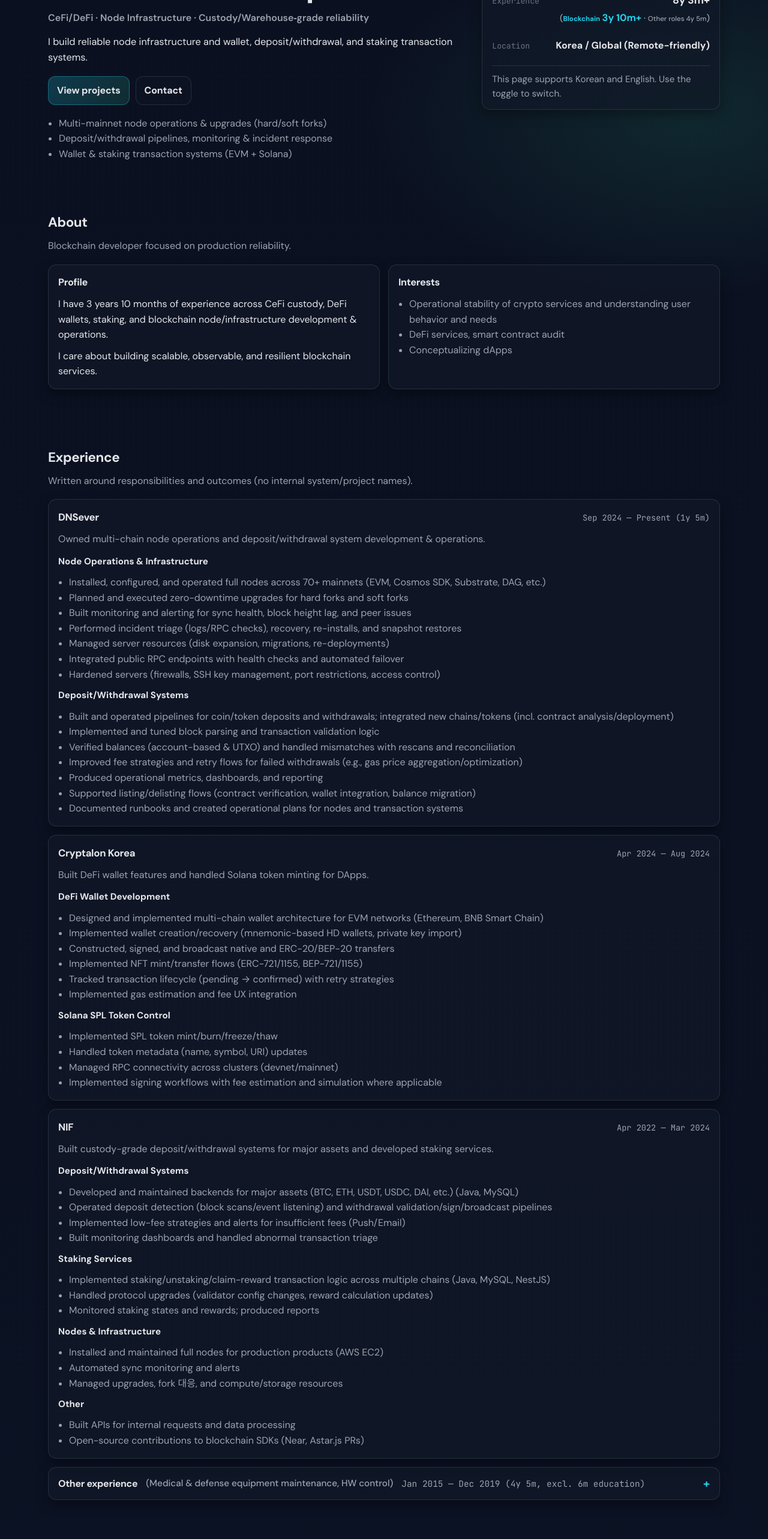
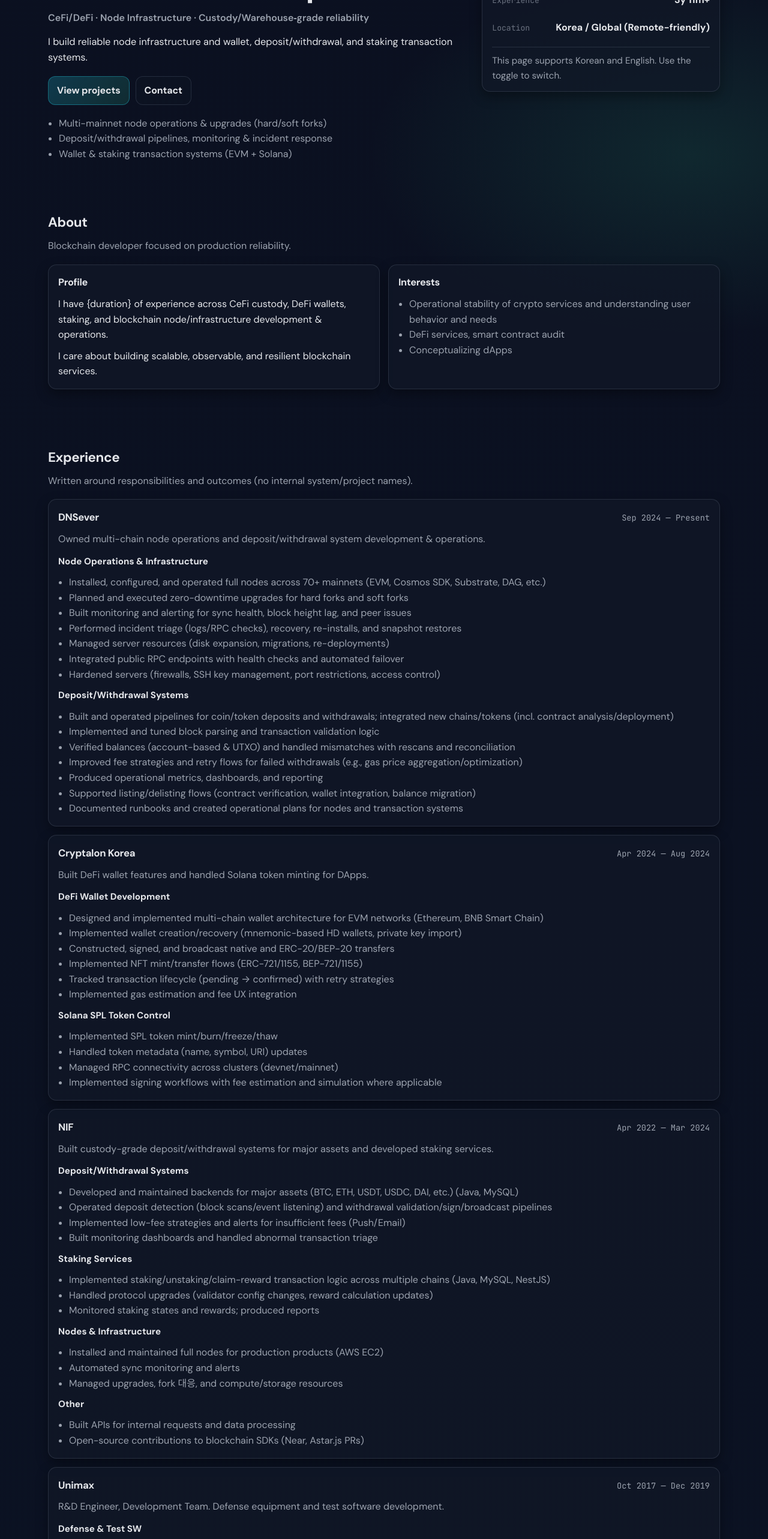
Before and after one commit to johnnyji-dev/AboutMe, a React (Create React App) app: page / in a window 1280 px wide. Shown: the part 234-2800 px from the top of the page at 60% size. Built offline with nearby package versions, Linux system fonts and the light colour scheme.

Commit message:
chore: 스타일·앱·데이터 수정 사항 반영
Co-authored-by: Cursor <cursoragent@cursor.com>

```diff
--- a/src/App.css
+++ b/src/App.css
@@ -287,41 +287,6 @@ a {
   text-align: right;
 }
 
-.hero-card-value-with-note {
-  display: flex;
-  flex-direction: column;
-  align-items: flex-end;
-  gap: 2px;
-}
-
-.hero-card-value-main {
-  font-size: 1.08rem;
-}
-
-.hero-card-value-note {
-  display: block;
-  font-weight: 500;
-  color: var(--muted);
-  font-size: 0.9rem;
-}
-
-.hero-card-value-duration {
-  font-size: 1.02rem;
-}
-
-.hero-card-value-emphasis {
-  color: var(--accent);
-  font-weight: 700;
-}
-
-.hero-card-value-label {
-  font-size: 0.72rem;
-}
-
-.hero-card-value-others {
-  font-size: 0.72rem;
-}
-
 .hero-card-divider {
   height: 1px;
   background: var(--border);
@@ -458,67 +423,6 @@ a {
   margin: 0;
   padding-left: 18px;
   color: var(--muted);
-}
-
-.exp-others-wrap {
-  display: grid;
-  gap: 14px;
-}
-
-.exp-others-toggle {
-  display: flex;
-  flex-wrap: wrap;
-  align-items: center;
-  gap: 10px 14px;
-  width: 100%;
-  padding: 14px 16px;
-  border: 1px solid var(--border);
-  border-radius: var(--radius);
-  background: var(--card);
-  box-shadow: var(--shadow2);
-  color: var(--text);
-  font-family: var(--font-sans);
-  font-size: 1rem;
-  text-align: left;
-  cursor: pointer;
-}
-
-.exp-others-toggle:hover {
-  border-color: var(--border2);
-  background: rgba(17, 24, 39, 0.85);
-}
-
-.exp-others-toggle:focus-visible {
-  outline: 2px solid var(--accent);
-  outline-offset: 2px;
-}
-
-.exp-others-label {
-  font-weight: 700;
-  letter-spacing: -0.02em;
-}
-
-.exp-others-summary {
-  color: var(--muted);
-  font-weight: 500;
-  font-size: 0.95rem;
-}
-
-.exp-others-period {
-  color: var(--muted);
-  font-family: var(--font-mono);
-  font-size: 0.9rem;
-}
-
-.exp-others-icon {
-  margin-left: auto;
-  font-size: 1.2rem;
-  font-weight: 700;
-  color: var(--accent);
-}
-
-.exp-others-stack {
-  margin-top: 0;
 }
 
 /* ===== Tabs & Projects ===== */
--- a/src/App.js
+++ b/src/App.js
@@ -1,64 +1,9 @@
 import React, { useState, useEffect } from 'react';
 import { DATA, STORAGE_KEY_LANG, getInitialLang } from './data';
-
-const EXPERIENCE_START = new Date(2022, 3, 1); // 2022년 4월 1일
-
-function getExperienceDuration() {
-  const end = new Date();
-  const months =
-    (end.getFullYear() - EXPERIENCE_START.getFullYear()) * 12 +
-    (end.getMonth() - EXPERIENCE_START.getMonth()) +
-    (end.getDate() >= EXPERIENCE_START.getDate() ? 0 : -1);
-  const y = Math.floor(months / 12);
-  const m = months % 12;
-  return { y, m };
-}
-
-function formatExperienceForHero(lang, { y, m }) {
-  if (lang === 'ko') return `${y}년 ${m}개월+`;
-  return `${y}y ${m}m+`;
-}
-
-function formatExperienceForParagraph(lang, { y, m }) {
-  if (lang === 'ko') return `${y}년 ${m}개월`;
-  return `${y} year${y !== 1 ? 's' : ''} ${m} month${m !== 1 ? 's' : ''}`;
-}
-
-const OTHERS_DURATION = { y: 4, m: 5 };
-
-function getTotalExperienceDuration(blockchain, others = OTHERS_DURATION) {
-  const totalMonths = (blockchain.y * 12 + blockchain.m) + (others.y * 12 + others.m);
-  return { y: Math.floor(totalMonths / 12), m: totalMonths % 12 };
-}
-
-function getDurationFromRange(periodStart, periodEnd, lang) {
-  const [yS, mS] = periodStart.split('-').map(Number);
-  const end = periodEnd ? (() => { const [yE, mE] = periodEnd.split('-').map(Number); return new Date(yE, mE - 1, 1); })() : new Date();
-  const start = new Date(yS, mS - 1, 1);
-  const months = (end.getFullYear() - start.getFullYear()) * 12 + (end.getMonth() - start.getMonth());
-  const y = Math.floor(months / 12);
-  const m = months % 12;
-  if (lang === 'ko') return `${y}년 ${m}개월`;
-  return `${y}y ${m}m`;
-}
-
-function formatExpPeriod(item, lang) {
-  if (!item.periodStart) return item.period;
-  const duration = getDurationFromRange(item.periodStart, item.periodEnd ?? null, lang);
-  return item.period.replace(/{duration}/g, duration);
-}
 
 function App() {
   const [lang, setLang] = useState(getInitialLang);
   const [projectTab, setProjectTab] = useState('blockchains');
-  const [othersExpanded, setOthersExpanded] = useState(false);
-  const experienceDurationRaw = getExperienceDuration();
-  const experienceDuration = formatExperienceForHero(lang, experienceDurationRaw);
-  const experienceDurationForParagraph = formatExperienceForParagraph(lang, experienceDurationRaw);
-  const totalDurationRaw = getTotalExperienceDuration(experienceDurationRaw);
-  const totalDuration = formatExperienceForHero(lang, totalDurationRaw);
-  const othersDurationFormatted =
-    lang === 'ko' ? `${OTHERS_DURATION.y}년 ${OTHERS_DURATION.m}개월` : `${OTHERS_DURATION.y}y ${OTHERS_DURATION.m}m`;
 
   useEffect(() => {
     if (typeof window !== 'undefined') {
@@ -139,13 +84,7 @@ function App() {
               </div>
               <div className="hero-card-row">
                 <span className="label">{d.facts.years}</span>
-                <span className="value hero-card-value-with-note">
-                  <span className="hero-card-value-main">{totalDuration}</span>
-                  <span className="hero-card-value-note">
-                    (<span className="hero-card-value-emphasis"><span className="hero-card-value-label">{d.facts.blockchainLabel}</span> <span className="hero-card-value-duration">{experienceDuration}</span></span>
-                    {lang === 'ko' ? ' · ' : ' · '}<span className="hero-card-value-others"><span className="hero-card-value-label">{d.facts.othersRoleLabel}</span> {othersDurationFormatted}</span>)
-                  </span>
-                </span>
+                <span className="value">{d.facts.yearsValue}</span>
               </div>
               <div className="hero-card-row">
                 <span className="label">{d.facts.location}</span>
@@ -166,7 +105,7 @@ function App() {
             <div className="grid-two">
               <div className="card">
                 <h3 className="card-title">{d.about.profileTitle}</h3>
-                <p className="card-text">{d.about.profileP1.replace(/{duration}/g, experienceDurationForParagraph)}</p>
+                <p className="card-text">{d.about.profileP1}</p>
                 <p className="card-text">{d.about.profileP2}</p>
               </div>
               <div className="card">
@@ -188,11 +127,11 @@ function App() {
               <p className="section-desc">{d.exp.desc}</p>
             </div>
             <div className="stack">
-              {d.exp.items.slice(0, -3).map((item, i) => (
+              {d.exp.items.map((item, i) => (
                 <article key={i} className="exp-card">
                   <div className="exp-top">
                     <h3 className="exp-company">{item.company}</h3>
-                    <div className="exp-period">{formatExpPeriod(item, lang)}</div>
+                    <div className="exp-period">{item.period}</div>
                   </div>
                   <p className="exp-lede">{item.lede}</p>
                   <div className="exp-area">
@@ -209,44 +148,6 @@ function App() {
                   </div>
                 </article>
               ))}
-              <div className="exp-others-wrap">
-                <button
-                  type="button"
-                  className="exp-others-toggle"
-                  onClick={() => setOthersExpanded((e) => !e)}
-                  aria-expanded={othersExpanded}
-                >
-                  <span className="exp-others-label">{d.exp.othersLabel}</span>
-                  <span className="exp-others-summary">({d.exp.othersSummary})</span>
-                  <span className="exp-others-period">{d.exp.othersPeriod}</span>
-                  <span className="exp-others-icon" aria-hidden="true">{othersExpanded ? '−' : '+'}</span>
-                </button>
-                {othersExpanded && (
-                  <div className="stack exp-others-stack">
-                    {d.exp.items.slice(-3).map((item, i) => (
-                      <article key={i} className="exp-card">
-                        <div className="exp-top">
-                          <h3 className="exp-company">{item.company}</h3>
-                          <div className="exp-period">{formatExpPeriod(item, lang)}</div>
-                        </div>
-                        <p className="exp-lede">{item.lede}</p>
-                        <div className="exp-area">
-                          {item.areas.map((a, j) => (
-                            <React.Fragment key={j}>
-                              <h4>{a.title}</h4>
-                              <ul>
-                                {a.bullets.map((b, k) => (
-                                  <li key={k}>{b}</li>
-                                ))}
-                              </ul>
-                            </React.Fragment>
-                          ))}
-                        </div>
-                      </article>
-                    ))}
-                  </div>
-                )}
-              </div>
             </div>
           </div>
         </section>
@@ -278,16 +179,7 @@ function App() {
               </button>
             </div>
             <div className="grid-three" aria-live="polite">
-              {projectsList.map((p, i) =>
-                p.noLink ? (
-                  <div key={i} className="project-card">
-                    <h3 className="project-name">{p.name}</h3>
-                    <p className="project-desc">{p.desc}</p>
-                    <div className="project-meta">
-                      <span className="pill">{p.tag}</span>
-                    </div>
-                  </div>
-                ) : (
+              {projectsList.map((p, i) => (
                 <a
                   key={i}
                   className="project-card"
@@ -297,15 +189,12 @@ function App() {
                 >
                   <h3 className="project-name">{p.name}</h3>
                   <p className="project-desc">{p.desc}</p>
-                    {!p.noPills && (
                   <div className="project-meta">
                     <span className="pill">{p.tag}</span>
-                        {!p.noGitHub && <span className="pill">GitHub</span>}
+                    <span className="pill">GitHub</span>
                   </div>
-                    )}
                 </a>
-                )
-              )}
+              ))}
             </div>
           </div>
         </section>
@@ -349,7 +238,7 @@ function App() {
                     <span className="link-k">{d.contact.email}</span>
                     <span className="link-v">{d.contact.emailValue}</span>
                   </a>
-                  <a className="link-item" href="https://www.linkedin.com/in/johnny-ji-8a42a32b7/" target="_blank" rel="noopener noreferrer">
+                  <a className="link-item" href="#" aria-disabled="true">
                     <span className="link-k">LinkedIn</span>
                     <span className="link-v">{d.contact.linkedinValue}</span>
                   </a>
--- a/src/data.js
+++ b/src/data.js
@@ -44,8 +44,7 @@ export const DATA = {
       items: [
         {
           company: "디앤에스에버",
-          period: "2024.09 ~ 재직 중 ({duration})",
-          periodStart: "2024-09",
+          period: "2024.09 ~ 재직 중 (1년 6개월)",
           lede: "다수 블록체인 노드 운영과 입출금 시스템 개발·운영을 담당했습니다.",
           areas: [
             {
@@ -229,30 +228,14 @@ export const DATA = {
           {
             name: "AboutMe",
             desc: "이 포트폴리오 웹사이트 (JavaScript)",
-            href: "https://about-me-zeta-sand.vercel.app/",
-            tag: "Web",
-            noGitHub: true,
+            href: "https://github.com/johnnyji-dev/AboutMe",
+            tag: "JavaScript",
           },
           {
-            name: "autoTrading",
-            desc: "자동매매 관련 프로젝트",
-            href: "https://auto-trading-seven.vercel.app/api",
-            tag: "Swagger",
-            noGitHub: true,
-          },
-          {
-            name: "courtalami",
-            desc: "테니스 코트 실시간 예약 현황 서비스",
-            href: "https://courtalami.kr/",
-            tag: "Web",
-            noGitHub: true,
-          },
-          {
-            name: "telegram-bot",
-            desc: "notice-broadcaster, chinese-banner, message-extractor",
-            tag: "Bot",
-            noGitHub: true,
-            noLink: true,
+            name: "johnnyji-dev",
+            desc: "GitHub 프로필 README",
+            href: "https://github.com/johnnyji-dev/johnnyji-dev",
+            tag: "Profile",
           },
         ],
       },
@@ -272,7 +255,7 @@ export const DATA = {
       linksTitle: "Links",
       email: "Email",
       emailValue: "johnnyji.dev@gmail.com",
-      linkedinValue: "linkedin.com/in/johnny-ji-8a42a32b7",
+      linkedinValue: "프로필 URL을 추가해주세요",
       telegramValue: "@JohnnyBlck",
       noteTitle: "Note",
       noteP1: "국내/글로벌 채용 모두 고려해 한국어와 영어 콘텐츠를 함께 제공합니다.",
@@ -328,8 +311,7 @@ export const DATA = {
       items: [
         {
           company: "DNSever",
-          period: "Sep 2024 — Present ({duration})",
-          periodStart: "2024-09",
+          period: "Sep 2024 — Present",
           lede: "Owned multi-chain node operations and deposit/withdrawal system development & operations.",
           areas: [
             {
@@ -513,30 +495,14 @@ export const DATA = {
           {
             name: "AboutMe",
             desc: "This portfolio website (JavaScript)",
-            href: "https://about-me-zeta-sand.vercel.app/",
-            tag: "Web",
-            noGitHub: true,
+            href: "https://github.com/johnnyji-dev/AboutMe",
+            tag: "JavaScript",
           },
           {
-            name: "autoTrading",
-            desc: "Auto trading project",
-            href: "https://auto-trading-seven.vercel.app/api",
-            tag: "Swagger",
-            noGitHub: true,
-          },
-          {
-            name: "courtalami",
-            desc: "Tennis court real-time availability & booking",
-            href: "https://courtalami.kr/",
-            tag: "Web",
-            noGitHub: true,
-          },
-          {
-            name: "telegram-bot",
-            desc: "notice-broadcaster, chinese-banner, message-extractor",
-            tag: "Bot",
-            noGitHub: true,
-            noLink: true,
+            name: "johnnyji-dev",
+            desc: "GitHub profile README",
+            href: "https://github.com/johnnyji-dev/johnnyji-dev",
+            tag: "Profile",
           },
         ],
       },
@@ -556,7 +522,7 @@ export const DATA = {
       linksTitle: "Links",
       email: "Email",
       emailValue: "johnnyji.dev@gmail.com",
-      linkedinValue: "linkedin.com/in/johnny-ji-8a42a32b7",
+      linkedinValue: "Add your profile URL",
       telegramValue: "@JohnnyBlck",
       noteTitle: "Note",
       noteP1: "This portfolio is written in both Korean and English for domestic and global opportunities.",
```
Lines whose indentation alone changed are shown as unchanged.
